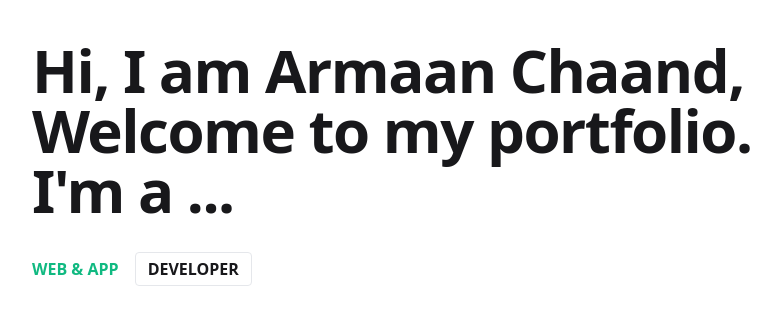
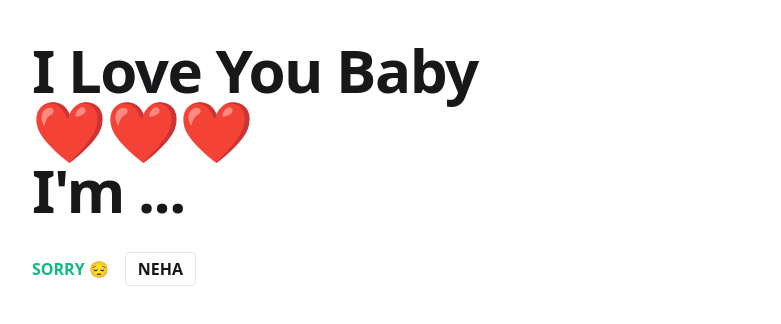
Before and after one commit to ArmaanChaand/project-portfolio-react, a React (Vite) app: page / in a window 1280 px wide. Shown: the top 324 px of the page, without its empty margins (8-789 px from the left). Built offline with nearby package versions, Linux system fonts and the light colour scheme.

Commit message:
Update Home.jsx

```diff
--- a/src/home/Home.jsx
+++ b/src/home/Home.jsx
@@ -19,17 +19,17 @@ export default function Home(){
         <section className="HOME page-section">
             <div className="intro">
                 <h1 className="main-heading">
-                    Hi, I am Armaan Chaand,
+                   I Love You Baby
                     <br/>
-                    <span className="text-[0.9em] opacity-80">Welcome to my portfolio.</span>
+                    <span className="text-[0.9em] opacity-80">❤️❤️❤️</span>
                     <br/>
-                    <span className="text-[0.8em] opacity-80">I'm a ...</span>
+                    <span className="text-[0.8em] opacity-80">I'm ...</span>
                 </h1>
                 <h5 class="profession">
                         <motion.span className="different-profs" animate={{y:y?0:100}}>
-                        Web & App
+                        Sorry 😔
                         </motion.span>
-                    <span class="grad-span"> Developer </span>
+                    <span class="grad-span"> Neha </span>
                 </h5>
             </div>
         </section>
```
